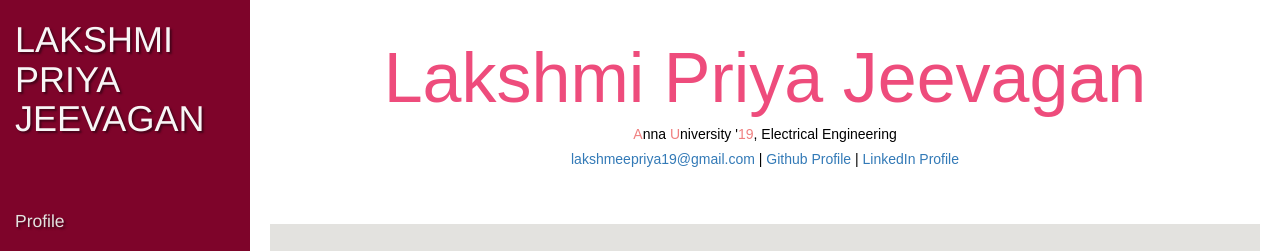
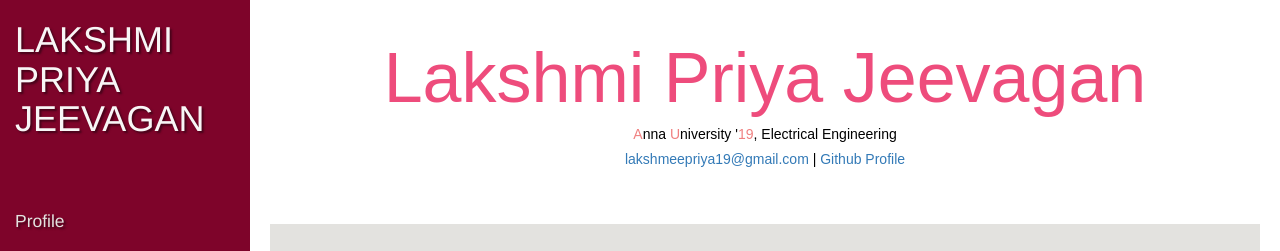
Before and after one commit to lakshmipriyajeevagan/Portfolio, a plain HTML site: page index.html in a window 1280 px wide. Shown: the top 251 px of the page. Drawn offline with nearby package versions, Linux system fonts and the light colour scheme.

Commit message:
Update index.html

```diff
--- a/index.html
+++ b/index.html
@@ -71,7 +71,7 @@
                             <span style="color: lightcoral;">A</span>nna
                             <span style="color: lightcoral;">U</span>niversity '<span style="color: lightcoral;">19</span>, Electrical Engineering
                         </h5>
-                        <h5 class = "contact"> <a href = "mailto: lakshmeepriya19@gmail.com">lakshmeepriya19@gmail.com</a> | <a href = "https://github.com/lakshmipriyajeevagan"> Github Profile</a> | <a href="https://www.linkedin.com/in/lakshmipriyaj/">LinkedIn Profile</a><br/><br/><br/><br/></h5>
+                        <h5 class = "contact"> <a href = "mailto: lakshmeepriya19@gmail.com">lakshmeepriya19@gmail.com</a> | <a href = "https://github.com/lakshmipriyajeevagan"> Github Profile</a> <br/><br/><br/><br/></h5>
                     </div>
                     <div class = "row ">
                         <div id= "gray">
```
